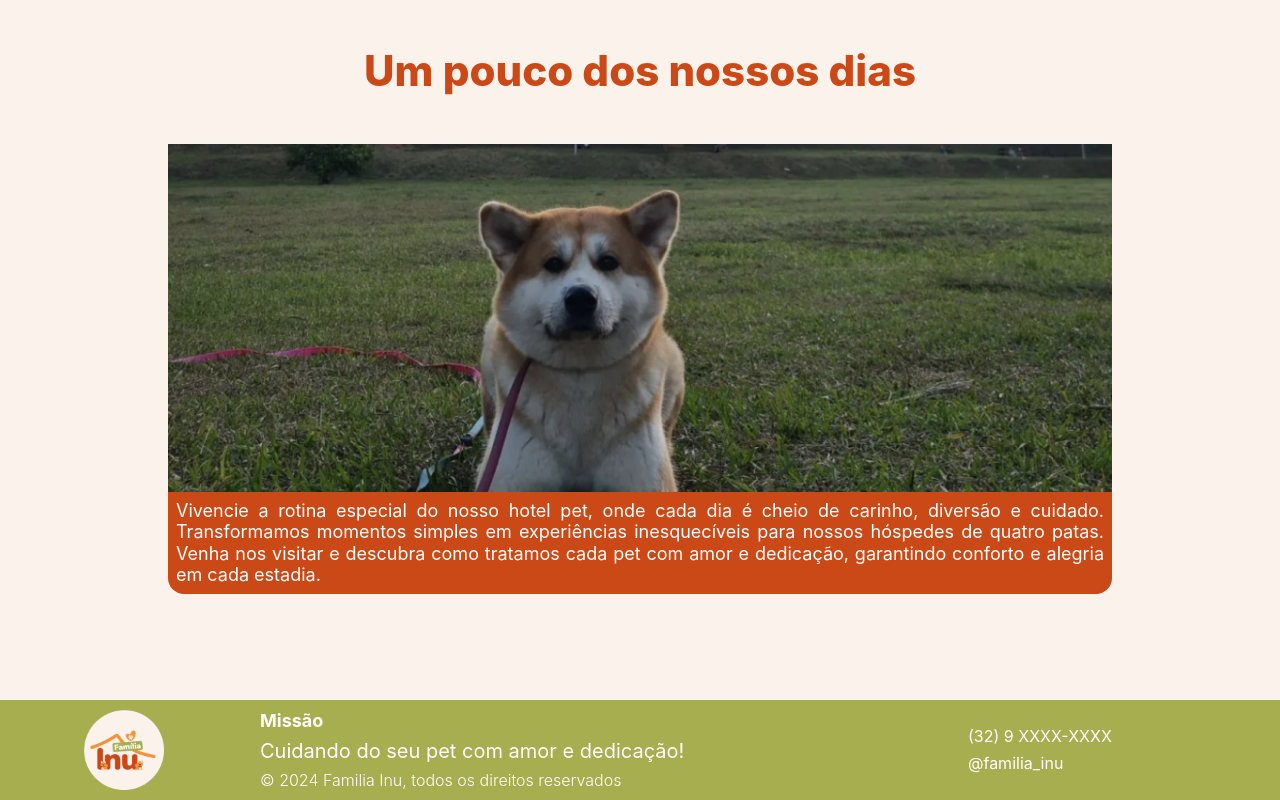
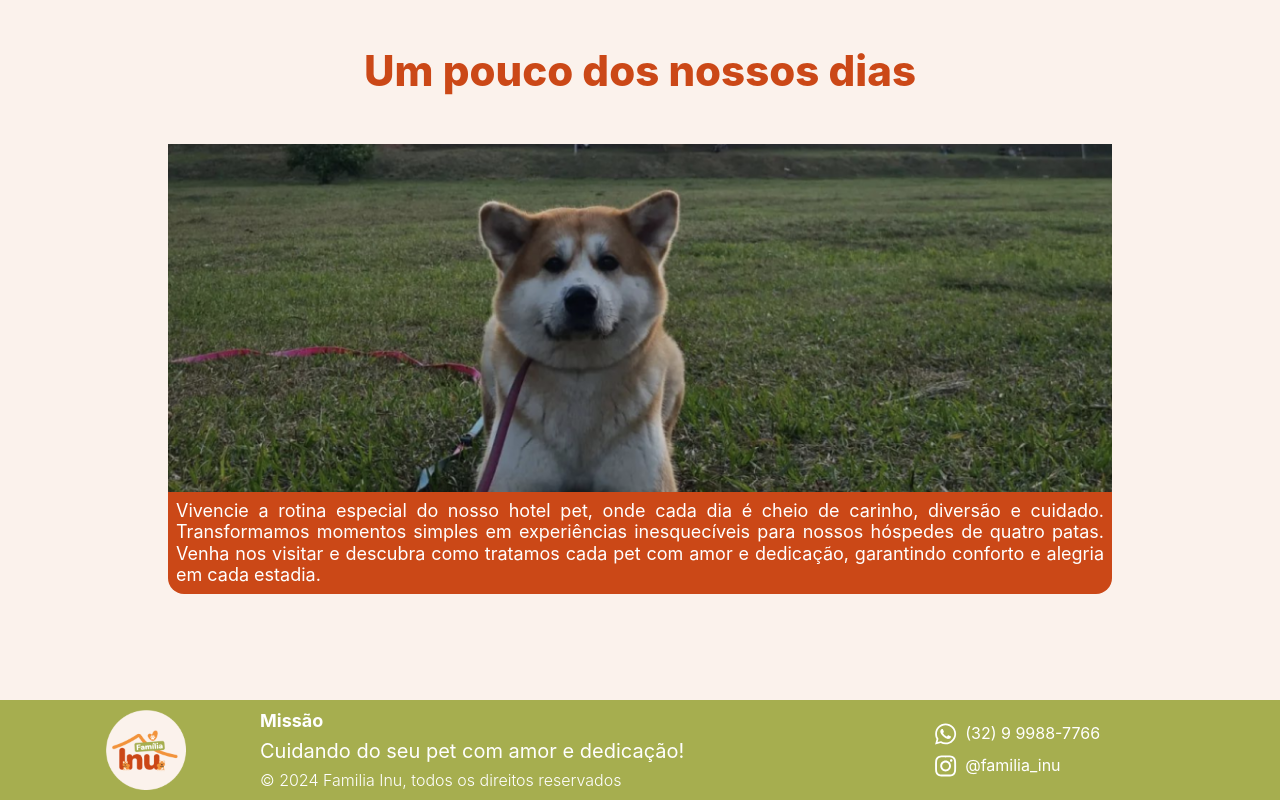
Before and after one commit to yamashita-tiemi/Familia-Inu, a Next.js app: page / in a window 1280 px wide. Shown: the part 760-1560 px from the top of the page. Built offline with nearby package versions, Linux system fonts and the light colour scheme.

Commit message:
Fix footer style

```diff
--- a/src/app/_components/footer.tsx
+++ b/src/app/_components/footer.tsx
@@ -11,7 +11,7 @@ export default function Footer() {
             bg={"#A6AE4F"}
             width={"100%"}
             height={"100px"}
-            justifyContent={"space-around"}
+            justifyContent={"space-evenly"}
             paddingX={10}
             marginTop={10}
         >
@@ -23,7 +23,7 @@ export default function Footer() {
                 <Text  align="justify" size={"16px"} color={"#FFFF"}
                 text={"© 2024 Familia Inu, todos os direitos reservados"} weight={300} />
             </Stack>
-            <IconSocial></IconSocial>
+            <IconSocial/>
         </HStack>
     )
 }
--- a/src/app/_components/icon.tsx
+++ b/src/app/_components/icon.tsx
@@ -17,13 +17,25 @@ export function IconCard({ opacity }: IconCardProps) {
 export function IconSocial() {
     return (
         <Stack width={"20%"}>
-            <Link as={NextLink} href={'https://web.whatsapp.com/'} isExternal={true}>
+            <Link
+                as={NextLink}
+                href={'https://web.whatsapp.com/'}
+                isExternal={true}
+                _hover={{ textDecoration: "none" }} // Remove underline and change color on hover
+            >
                 <HStack margin="0 auto">
-                    <TextIndex margin="0 auto" text={"(32) 9 XXXX-XXXX"} size={"16px"} color={"#FFFFFF"} />
+                    <FaWhatsapp size={"24px"} color={"#FFFFFF"} /> {/* Ícone do WhatsApp */}
+                    <TextIndex margin="0 auto" text={"(32) 9 9988-7766"} size={"16px"} color={"#FFFFFF"} />
                 </HStack>
             </Link>
-            <Link as={NextLink} href={'https://www.instagram.com/'} isExternal={true}>
+            <Link
+                as={NextLink}
+                href={'https://www.instagram.com/'}
+                isExternal={true}
+                _hover={{ textDecoration: "none"}} // Remove underline and change color on hover
+            >
                 <HStack>
+                    <FaInstagram size={"24px"} color={"#FFFFFF"} /> {/* Ícone do Instagram */}
                     <TextIndex margin="0 auto" text={"@familia_inu"} size={"16px"} color={"#FFFFFF"} />
                 </HStack>
             </Link>
```
